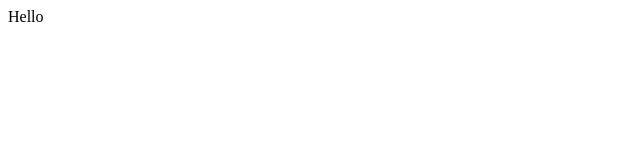
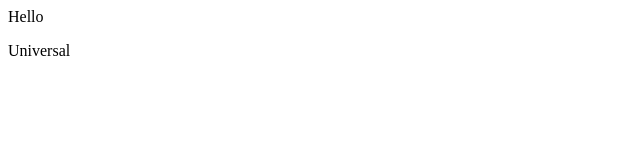
Before and after one commit to upmanpransh/Practice-repo, a plain HTML site: page index.html in a window 1280 px wide. Shown: the full height of the page, 0-640 px from the left. Drawn offline with Linux system fonts and the light colour scheme.

Commit message:
updated index.html with a new line called universal

```diff
--- a/index.html
+++ b/index.html
@@ -1 +1,2 @@
 <p>Hello</p>
+<p>Universal</p>
```
